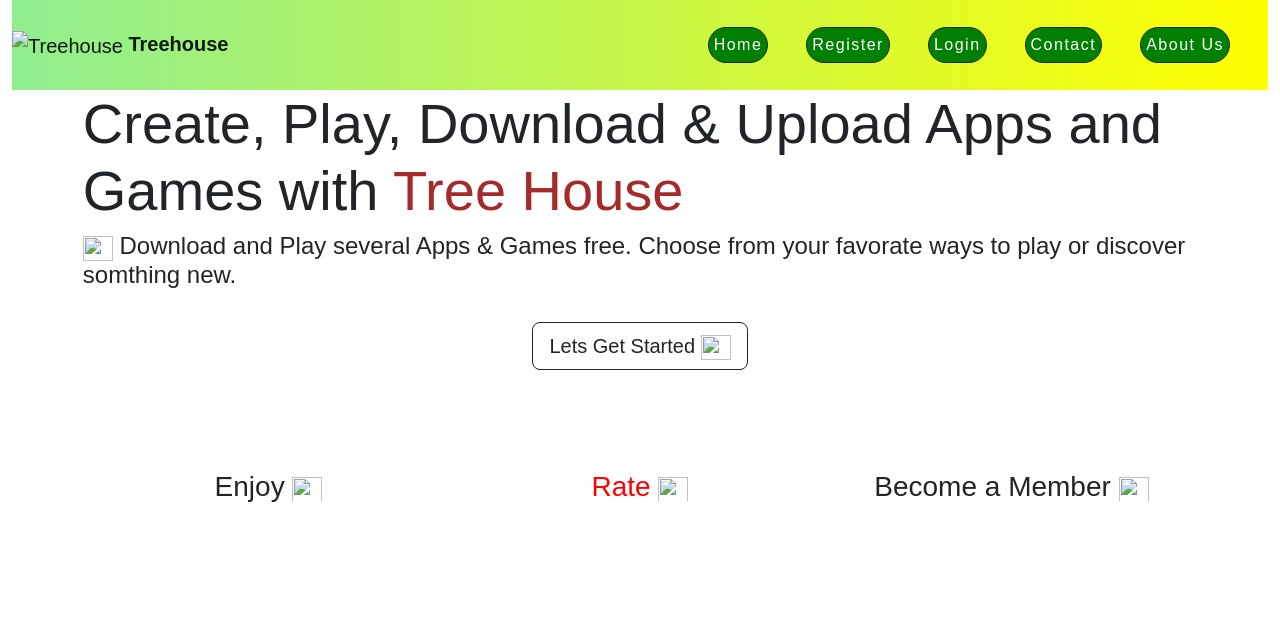
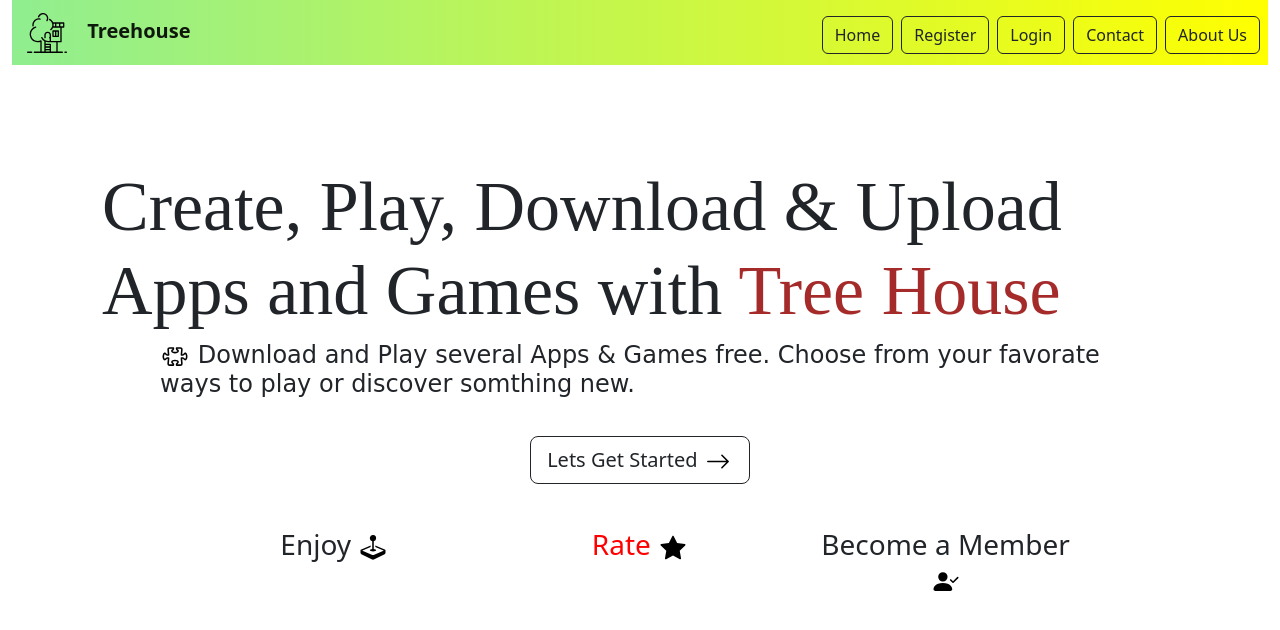
Before and after one commit to treehouseapps/treehouseapps.github.io, a plain HTML site: page iindex.html in a window 1280 px wide. Drawn offline with nearby package versions, Linux system fonts and the light colour scheme; files that its build step writes are made by us from their sources.

Commit message:
Update iindex.html

```diff
--- a/iindex.html
+++ b/iindex.html
@@ -7,13 +7,13 @@
     <link href="https://cdn.jsdelivr.net/npm/bootstrap@5.2.0/dist/css/bootstrap.min.css" rel="stylesheet">
     <script src="https://cdn.jsdelivr.net/npm/bootstrap@5.3.0-alpha2/dist/js/bootstrap.bundle.min.js" integrity="sha384-qKXV1j0HvMUeCBQ+QVp7JcfGl760yU08IQ+GpUo5hlbpg51QRiuqHAJz8+BrxE/N" crossorigin="anonymous"></script>
     <title>Treehouse</title>
-    <link rel="stylesheet" href="b/style.css">
+    <link rel="stylesheet" href="icon/style.css">
 </head>
 <body>
     <div class="container-xxl">
 <nav class="navbar navbar-expand-md">
         <a class="navbar-brand" href="http://treehouseapps.github.io/iindex.html">
-          <img src="b/treehouse.svg" alt="Treehouse" width="70" height="40"> <b>Treehouse</b>
+          <img src="icon/treehouse.svg" alt="Treehouse" width="70" height="40"> <b>Treehouse</b>
         </a>
         <button class="navbar-toggler" type="button" data-bs-toggle="collapse" data-bs-target="#navbarTogglerDemo01" aria-controls="navbarTogglerDemo01" aria-expanded="false" aria-label="Toggle navigation">
             <span class="navbar-toggler-icon"></span>
@@ -35,17 +35,17 @@
     <div class="container">
         <h1 class="display-4">
         <b>Create, Play, Download & Upload Apps and Games with <font color="brown">Tree House</font></b></h1>
-        <p class="h4"><img src="b/puzzle.svg" width="30" height="25"> Download and Play several Apps & Games free. Choose from your favorate ways to play or discover somthing new.</p></b><br>
+        <p class="h4"><img src="icon/puzzle.svg" width="30" height="25"> Download and Play several Apps & Games free. Choose from your favorate ways to play or discover somthing new.</p></b><br>
     <center>
         <b><a href="https://treehouseapps.github.io/frontpage.html"><font color="Black">
-        <button type="button" class="btn btn-outline-dark btn-lg">Lets Get Started <img src="b/arrow-right.svg" width="30" height="25">
+        <button type="button" class="btn btn-outline-dark btn-lg">Lets Get Started <img src="icon/arrow-right.svg" width="30" height="25">
         </button></font></b></a>
 
    <section class="feature">
     <div class="row">
-    <div class="col-md-4"> <h3> Enjoy <img src="b/joystick.svg" width="30" height="25"> </h3></div>
-    <div class="col-md-4"> <h3> <font color="red"> Rate </font><img src="b/star-fill.svg" width="30" height="25"> </h3></div>
-    <div class="col-md-4"> <h3> Become a Member <img src="b/person-check-fill.svg" width="30" height="25"> </h3></div>
+    <div class="col-md-4"> <h3> Enjoy <img src="icon/joystick.svg" width="30" height="25"> </h3></div>
+    <div class="col-md-4"> <h3> <font color="red"> Rate </font><img src="icon/star-fill.svg" width="30" height="25"> </h3></div>
+    <div class="col-md-4"> <h3> Become a Member <img src="icon/person-check-fill.svg" width="30" height="25"> </h3></div>
     </div></center>
    </section>
 </div>
```
